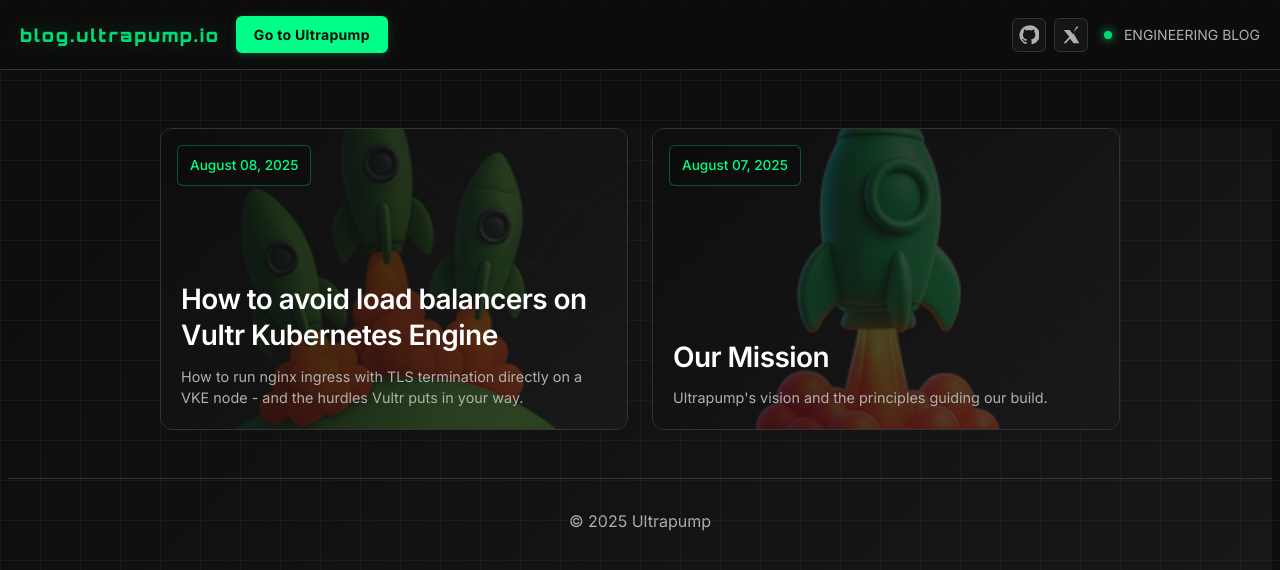
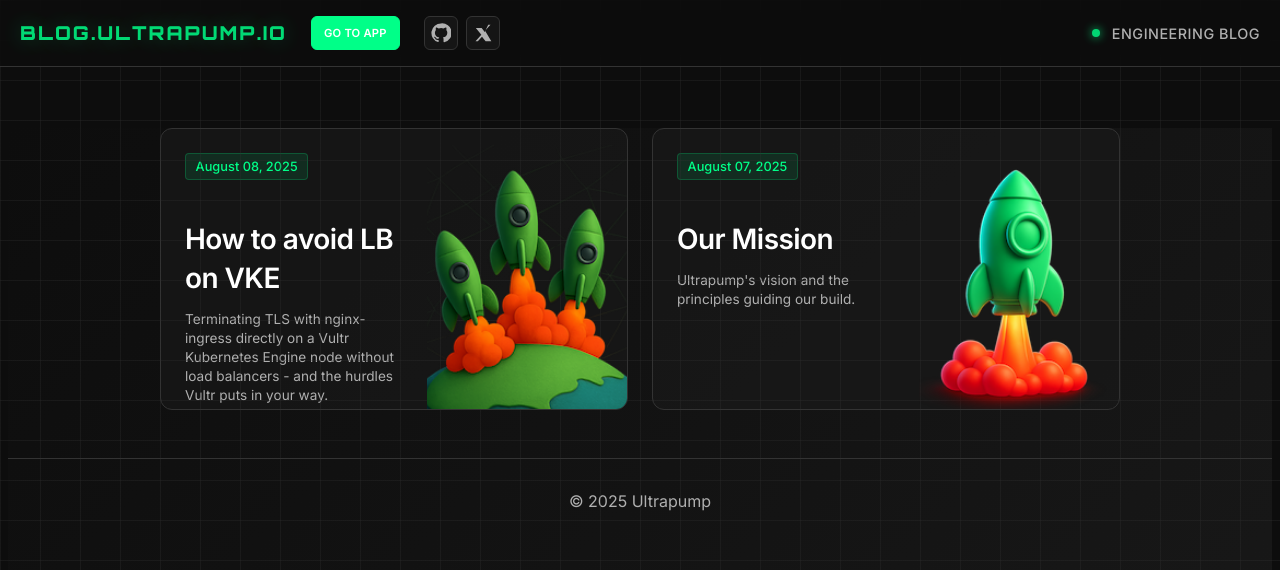
Before and after one commit to ultrapump/blog, a Jekyll site: the page built from index.md, in a window 1280 px wide and 900 px high. Shown: the top 570 px of the window. Built offline with Jekyll 4.4.1, drawn with Linux system fonts in a browser that asks for light colours.

Commit message:
Redesign blog tiles with split layout and update VKE post
- Implement split tile layout: content left, image right (200px fixed width)
- Improve date positioning with subtle badge styling for better readability
- Update VKE post title to use abbreviation: 'How to avoid load balancers on VKE'
- Keep full 'Vultr Kubernetes Engine' name in description for clarity
- Rename file to match new VKE title
- Add responsive mobile design: vertical stack with image-first ordering
- Maintain hover effects and visual consistency

```diff
--- a/_config.yml
+++ b/_config.yml
@@ -1,6 +1,6 @@
 title: Ultrapump Blog
 description: Engineering notes and product updates from Ultrapump
-url: https://ultrapump.io
+url: https://blog.ultrapump.io
 baseurl: ""
 plugins:
   - jekyll-seo-tag
--- a/_layouts/default.html
+++ b/_layouts/default.html
@@ -22,11 +39,9 @@
     <header class="crypto-header">
       <div class="header-left">
         <div class="crypto-logo">
-          <a href="https://blog.ultrapump.io">blog.ultrapump.io</a>
+          <a href="https://blog.ultrapump.io">BLOG.ULTRAPUMP.IO</a>
         </div>
-        <a class="cta-button" href="https://ultrapump.io" target="_blank" rel="noopener">Go to Ultrapump</a>
-      </div>
-      <div class="header-right">
+        <a class="cta-button" href="https://ultrapump.io" target="_blank" rel="noopener">GO TO APP</a>
         <nav class="social-icons" aria-label="Social links">
           <a class="social-icon" href="https://github.com/ultrapump" target="_blank" rel="noopener" aria-label="GitHub">
             <svg width="20" height="20" viewBox="0 0 24 24" fill="currentColor" aria-hidden="true"><path d="M12 .5a11.5 11.5 0 0 0-3.64 22.41c.58.11.79-.25.79-.56v-2c-3.22.7-3.9-1.37-3.9-1.37-.53-1.34-1.29-1.7-1.29-1.7-1.06-.73.08-.72.08-.72 1.17.08 1.79 1.2 1.79 1.2 1.04 1.79 2.73 1.27 3.4.97.11-.76.41-1.27.75-1.56-2.57-.29-5.27-1.29-5.27-5.73 0-1.27.46-2.31 1.2-3.12-.12-.29-.52-1.45.11-3.02 0 0 .98-.31 3.2 1.19a11.05 11.05 0 0 1 5.82 0c2.22-1.5 3.2-1.19 3.2-1.19.63 1.57.23 2.73.11 3.02.75.81 1.2 1.85 1.2 3.12 0 4.45-2.71 5.43-5.29 5.72.42.36.8 1.08.8 2.18v3.24c0 .31.2.68.8.56A11.5 11.5 0 0 0 12 .5Z"/></svg>
@@ -35,6 +50,8 @@
             <svg width="20" height="20" viewBox="0 0 24 24" fill="currentColor" aria-hidden="true"><path d="M18.244 2H21l-6.5 7.43L22 22h-6.9l-4.3-5.6L5.8 22H3l7-8-6.6-8h7l3.7 4.86L18.244 2Z"/></svg>
           </a>
         </nav>
+      </div>
+      <div class="header-right">
         <div class="crypto-status"><div class="status-indicator"></div><span>ENGINEERING BLOG</span></div>
       </div>
     </header>
--- a/_posts/2025-08-08-how-to-avoid-load-balancers-on-vultr-kubernetes-engine.md
+++ b/_posts/2025-08-08-how-to-avoid-lb-on-vke.md
@@ -1,6 +1,6 @@
 ---
-title: How to avoid load balancers on Vultr Kubernetes Engine
-description: How to run nginx ingress with TLS termination directly on a VKE node - and the hurdles Vultr puts in your way.
+title: How to avoid LB on VKE
+description: Terminating TLS with nginx-ingress directly on a Vultr Kubernetes Engine node without load balancers - and the hurdles Vultr puts in your way.
 image: /assets/img/img2.png
 ---
 
--- a/assets/css/crypto.css
+++ b/assets/css/crypto.css
@@ -23,36 +23,44 @@ html, body {
 .crypto-header { position: fixed; top: 0; left: 0; right: 0; z-index: 100; padding: 1rem 1.25rem; display: flex; justify-content: space-between; align-items: center; background: rgba(13, 13, 13, 0.8); backdrop-filter: blur(10px); border-bottom: 1px solid var(--border-subtle); }
 .crypto-header a { text-decoration: none; }
 
-.header-left { display: flex; align-items: center; gap: 1rem; }
+.header-left { display: flex; align-items: center; gap: 1.5rem; }
 .header-right { display: flex; align-items: center; gap: 1rem; }
 
-.crypto-logo { font-family: 'Orbitron', monospace; font-size: 1.1rem; font-weight: 900; color: var(--accent-green); text-shadow: 0 0 20px var(--shadow-glow); letter-spacing: 2px; }
+.crypto-logo { font-family: 'Orbitron', monospace; font-size: 1.2rem; font-weight: 900; color: var(--accent-green); text-shadow: 0 0 20px var(--shadow-glow); letter-spacing: 2px; }
 .crypto-logo a { color: var(--accent-green); text-decoration: none; }
 .crypto-logo a:first-child { opacity: 0.85; }
 .crypto-logo a + a { color: var(--accent-green); }
 
 .cta-button, .cta-button:visited {
-  display: inline-block;
+  display: inline-flex;
+  align-items: center;
+  justify-content: center;
   background: var(--accent-green);
-  color: #0a0a0a;
-  font-weight: 700;
-  padding: 0.5rem 1rem;
+  color: var(--text-primary);
+  font-family: 'Inter', sans-serif;
+  font-weight: 600;
+  padding: 0 0.75rem;
   border-radius: 6px;
-  border: 2px solid var(--accent-green);
-  box-shadow: 0 2px 8px rgba(0,255,136,0.2);
-  letter-spacing: 0.3px;
-  font-size: 0.875rem;
+  border: 1px solid var(--accent-green);
+  box-shadow: none;
+  letter-spacing: 0.2px;
+  font-size: 0.7rem;
+  text-transform: uppercase;
   transition: all 0.2s ease;
+  height: 32px;
+  min-width: auto;
 }
 .cta-button:hover {
   background: #00e680;
   border-color: #00e680;
-  box-shadow: 0 4px 12px rgba(0,255,136,0.3);
+  color: var(--text-primary);
+  box-shadow: 0 2px 10px rgba(0,255,136,0.3);
   transform: translateY(-1px);
+  letter-spacing: 0.4px;
 }
 .cta-button:active {
-  transform: translateY(0);
-  box-shadow: 0 1px 4px rgba(0,255,136,0.2);
+  transform: translateY(-1px);
+  box-shadow: 0 2px 8px rgba(0,255,136,0.3);
 }
 
 .social-icons { display: flex; align-items: center; gap: 0.5rem; }
@@ -69,18 +77,22 @@ html, body {
   transition: all .2s ease;
 }
 .social-icon:hover {
-  color: var(--accent-green);
-  border-color: rgba(0,255,136,0.4);
-  background: rgba(0,255,136,0.08);
+  color: var(--text-primary);
+  border-color: var(--accent-green);
+  background: var(--accent-green);
+  transform: translateY(-1px);
 }
 
-.crypto-status { display: flex; align-items: center; gap: 0.75rem; font-size: 0.875rem; color: var(--text-secondary); }
+.crypto-status { display: flex; align-items: center; gap: 0.75rem; font-size: 0.9rem; font-weight: 500; color: var(--text-secondary); letter-spacing: 0.5px; }
 
 @media (max-width: 768px) {
-  .header-left { gap: 0.75rem; }
+  .header-left { gap: 1rem; flex-wrap: wrap; }
   .header-right { gap: 0.75rem; }
-  .cta-button, .cta-button:visited { padding: 0.4rem 0.8rem; font-size: 0.8rem; }
+  .crypto-logo { font-size: 1rem; letter-spacing: 1.5px; }
+  .cta-button, .cta-button:visited { padding: 0 0.5rem; font-size: 0.6rem; letter-spacing: 0.1px; height: 28px; min-width: auto; }
   .social-icon { width: 28px; height: 28px; }
+  .social-icons { gap: 0.25rem; }
+  .crypto-status { font-size: 0.8rem; }
   .crypto-status span { display: none; }
 }
 .status-indicator { width: 8px; height: 8px; border-radius: 50%; background: var(--accent-green); box-shadow: 0 0 10px var(--accent-green); animation: pulse 2s infinite; }
@@ -92,10 +104,39 @@ html, body {
 .grid-overlay { position: fixed; inset: 0; background-image: linear-gradient(rgba(51,51,51,0.3) 1px, transparent 1px), linear-gradient(90deg, rgba(51,51,51,0.3) 1px, transparent 1px); background-size: 40px 40px; pointer-events: none; }
 
 .site-content { line-height: 1.7; font-feature-settings: 'kern' 1, 'liga' 1; }
-.site-content h1, .site-content h2, .site-content h3 { margin-top: 1.5rem; font-weight: 600; letter-spacing: -0.02em; }
+.site-content h1, .site-content h2, .site-content h3 { margin-top: 1.5rem; font-weight: 600; letter-spacing: -0.02em; position: relative; }
 .site-content h1 { font-size: 2.25rem; }
 .site-content h2 { font-size: 1.75rem; }
 .site-content h3 { font-size: 1.375rem; }
+
+/* Heading fragment links */
+.site-content h1,
+.site-content h2,
+.site-content h3 {
+  scroll-margin-top: 5rem; /* Account for fixed header */
+}
+
+.site-content h1:hover .heading-anchor,
+.site-content h2:hover .heading-anchor,
+.site-content h3:hover .heading-anchor {
+  opacity: 0.7;
+}
+
+.heading-anchor {
+  color: var(--accent-green);
+  font-weight: 400;
+  position: absolute;
+  left: -1.2em;
+  text-decoration: none;
+  opacity: 0;
+  transition: opacity 0.2s ease;
+  cursor: pointer;
+}
+
+.heading-anchor:hover {
+  opacity: 1 !important;
+  color: var(--accent-green);
+}
 .site-content a { color: #7dcfff; }
 .site-content p code, .site-content li code { color: #e6e6e6; }
 .site-content blockquote { border-left: 3px solid var(--border-subtle); padding-left: 1rem; color: var(--text-secondary); font-style: italic; }
@@ -110,76 +151,144 @@ html, body {
 .blog-grid { display: grid; grid-template-columns: repeat(auto-fit, minmax(320px, 1fr)); gap: 1.5rem; margin: 2rem 0; }
 
 .post-tile {
-  position: relative;
   background: rgba(26, 26, 26, 0.6);
-  background-size: cover;
-  background-position: center;
-  background-repeat: no-repeat;
   border: 1px solid var(--border-subtle);
   border-radius: 12px;
   overflow: hidden;
   transition: all 0.3s ease;
-  min-height: 300px;
+  height: 280px;
 }
-.post-tile:hover { transform: translateY(-4px); box-shadow: 0 8px 25px rgba(0, 255, 136, 0.15); border-color: rgba(0, 255, 136, 0.3); }
-
-/* Dark overlay for better text readability */
-.post-tile::before {
-  content: '';
-  position: absolute;
-  top: 0;
-  left: 0;
-  right: 0;
-  bottom: 0;
-  background: linear-gradient(135deg, rgba(13, 13, 13, 0.85) 0%, rgba(26, 26, 26, 0.7) 100%);
-  z-index: 1;
+.post-tile:hover {
+  transform: translateY(-4px);
+  box-shadow: 0 8px 25px rgba(0, 255, 136, 0.15);
+  border-color: rgba(0, 255, 136, 0.3);
 }
 
 .tile-link {
-  position: relative;
   text-decoration: none;
   color: inherit;
   display: flex;
+  height: 100%;
+}
+
+.tile-left {
+  flex: 1;
+  display: flex;
   flex-direction: column;
-  height: 100%;
-  min-height: 300px;
-  z-index: 2;
+  padding: 1.5rem;
+  min-width: 0; /* Prevents flex item from overflowing */
+  justify-content: space-between;
+}
+
+.tile-right {
+  flex: 0 0 200px; /* Fixed width for image area */
+  position: relative;
+  overflow: hidden;
 }
 
 .tile-date {
-  position: absolute;
-  top: 1rem;
-  left: 1rem;
   color: var(--accent-green);
-  font-size: 0.85rem;
+  font-size: 0.8rem;
   font-weight: 500;
-  background: rgba(13, 13, 13, 0.8);
-  padding: 0.5rem 0.75rem;
-  border-radius: 6px;
-  border: 1px solid rgba(0, 255, 136, 0.3);
-  z-index: 3;
+  margin-bottom: 1rem;
+  padding: 0.3rem 0.6rem;
+  background: rgba(0, 255, 136, 0.1);
+  border: 1px solid rgba(0, 255, 136, 0.2);
+  border-radius: 4px;
+  align-self: flex-start;
+  line-height: 1.2;
 }
 
 .tile-content {
-  margin-top: auto;
-  padding: 1.25rem;
-  position: relative;
-  z-index: 2;
+  flex: 1;
+  display: flex;
+  flex-direction: column;
 }
-.tile-title { font-size: 1.25rem; font-weight: 600; margin: 0 0 0.75rem 0; color: var(--text-primary); line-height: 1.3; }
-.tile-description { color: var(--text-secondary); line-height: 1.5; margin: 0; font-size: 0.9rem; }
+
+.tile-title {
+  font-size: 1.2rem;
+  font-weight: 600;
+  margin: 0 0 0.75rem 0;
+  color: var(--text-primary);
+  line-height: 1.4;
+}
+
+.tile-description {
+  color: var(--text-secondary);
+  line-height: 1.4;
+  margin: 0;
+  font-size: 0.85rem;
+  flex: 1;
+  display: -webkit-box;
+  -webkit-line-clamp: 5;
+  -webkit-box-orient: vertical;
+  overflow: hidden;
+  padding-right: 0.5rem; /* Extra spacing from right edge */
+}
+
+.tile-image {
+  width: 100%;
+  height: 100%;
+  object-fit: cover;
+  transition: transform 0.3s ease;
+}
+
+.post-tile:hover .tile-image {
+  transform: scale(1.05);
+}
+
+.tile-placeholder {
+  display: flex;
+  align-items: center;
+  justify-content: center;
+  height: 100%;
+  background: linear-gradient(135deg, var(--bg-secondary), rgba(0, 255, 136, 0.1));
+  color: var(--text-secondary);
+  font-weight: 600;
+  text-align: center;
+  padding: 1rem;
+  font-size: 0.9rem;
+}
 
 @media (max-width: 768px) {
   .crypto-header { padding: 0.75rem 1rem; }
   .site-content { margin: 6rem auto 2rem !important; padding: 0 1rem !important; }
   .blog-grid { grid-template-columns: 1fr; gap: 1rem; }
-  .post-tile { min-height: 250px; }
-  .tile-link { min-height: 250px; }
-  .tile-content { padding: 1rem; }
+
+  .post-tile {
+    height: auto;
+    min-height: 260px;
+  }
+
+  .tile-link {
+    flex-direction: column;
+  }
+
+  .tile-left {
+    padding: 1.25rem;
+    order: 2;
+  }
+
+  .tile-right {
+    flex: 0 0 160px;
+    order: 1;
+  }
+
   .tile-date {
-    top: 0.75rem;
-    left: 0.75rem;
-    font-size: 0.8rem;
-    padding: 0.4rem 0.6rem;
+    font-size: 0.75rem;
+    padding: 0.25rem 0.5rem;
+    margin-bottom: 0.75rem;
+  }
+
+  .tile-title {
+    font-size: 1.1rem;
+    margin-bottom: 0.6rem;
+    line-height: 1.3;
+  }
+
+  .tile-description {
+    font-size: 0.85rem;
+    line-height: 1.4;
+    padding-right: 0.25rem;
   }
 }
--- a/index.md
+++ b/index.md
@@ -5,12 +5,23 @@ title: Ultrapump Engineering
 
 <div class="blog-grid">
   {% for post in site.posts %}
-    <article class="post-tile" {% if post.image %}style="background-image: url('{{ post.image | relative_url }}');"{% endif %}>
+    <article class="post-tile">
       <a href="{{ post.url | relative_url }}" class="tile-link">
-        <time class="tile-date" datetime="{{ post.date | date: '%Y-%m-%d' }}">{{ post.date | date: '%B %d, %Y' }}</time>
-        <div class="tile-content">
-          <h2 class="tile-title">{{ post.title }}</h2>
-          <p class="tile-description">{{ post.description | default: post.excerpt | strip_html | truncate: 120 }}</p>
+        <div class="tile-left">
+          <time class="tile-date" datetime="{{ post.date | date: '%Y-%m-%d' }}">{{ post.date | date: '%B %d, %Y' }}</time>
+          <div class="tile-content">
+            <h2 class="tile-title">{{ post.title }}</h2>
+            <p class="tile-description">{{ post.description | default: post.excerpt | strip_html | truncate: 300 }}</p>
+          </div>
+        </div>
+        <div class="tile-right">
+          {% if post.image %}
+            <img src="{{ post.image | relative_url }}" alt="{{ post.title }}" loading="lazy" class="tile-image">
+          {% else %}
+            <div class="tile-placeholder">
+              <span>{{ post.title | truncate: 20 }}</span>
+            </div>
+          {% endif %}
         </div>
       </a>
     </article>
```
Also changed, not shown: other parts of _layouts/default.html (+17 -0 lines).
